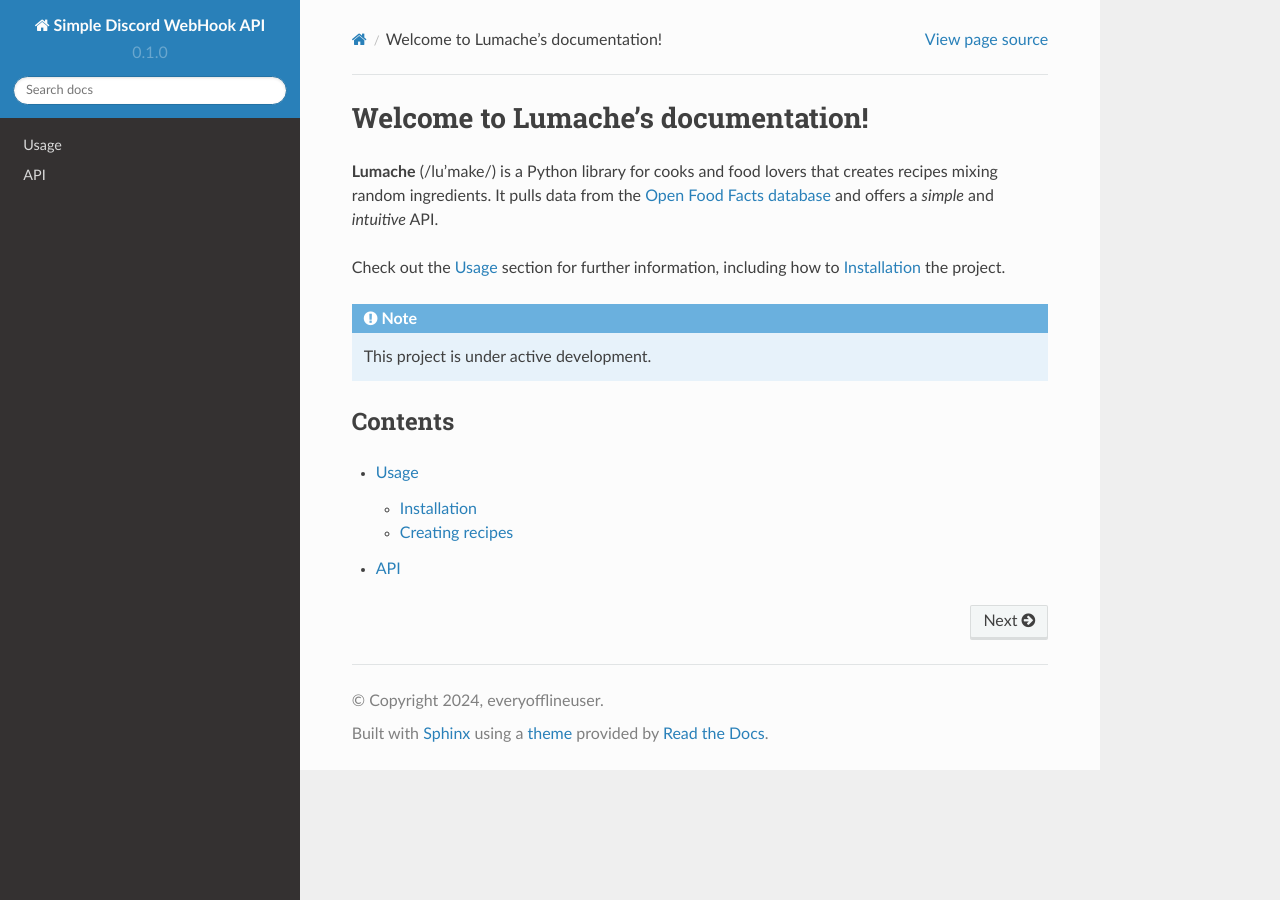
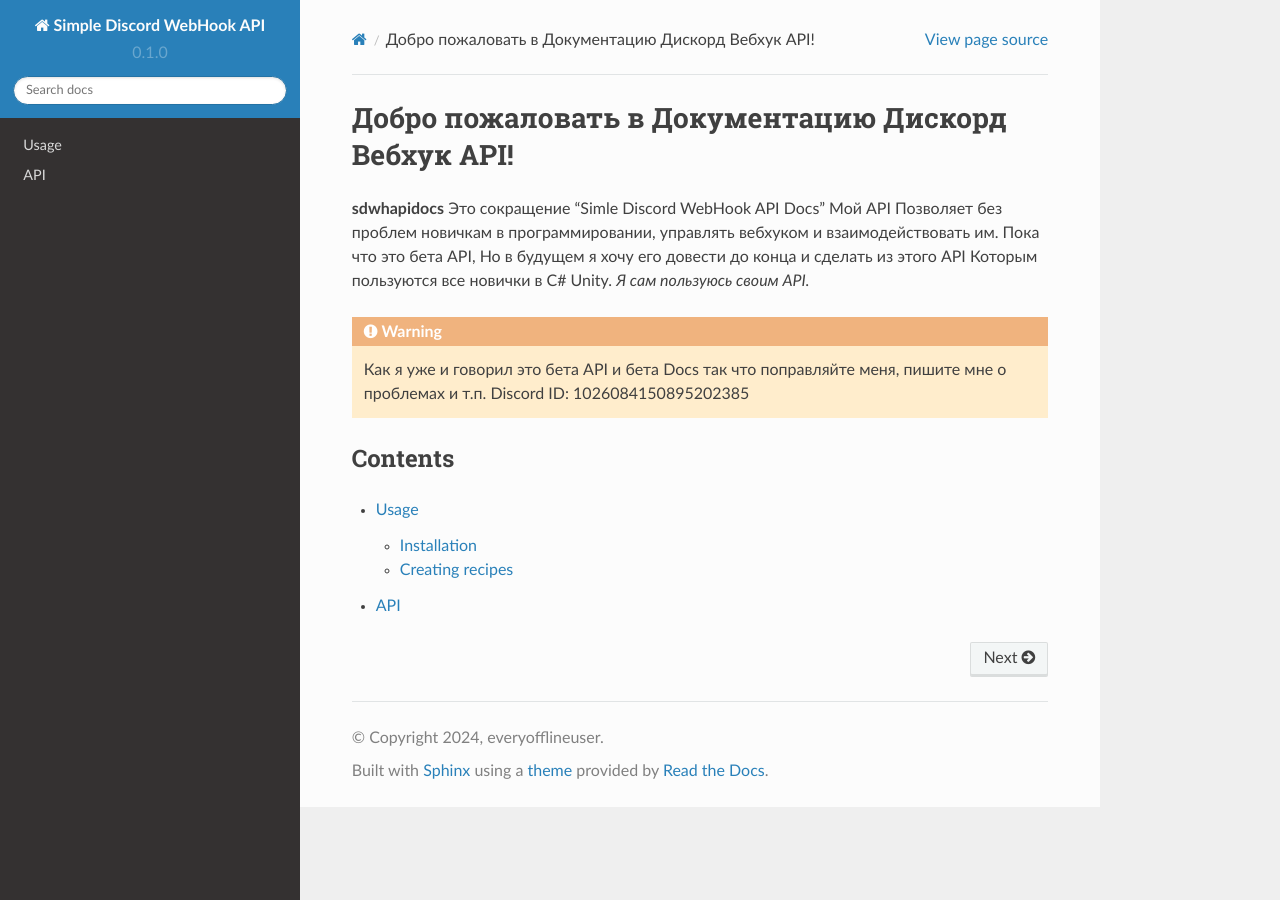
Before and after one commit to NeAleks18/simpledswebhookdocs, a Sphinx documentation site: the page built from docs/source/index.rst, in a window 1280 px wide. Built offline with Sphinx 7.4.7 and the Read the Docs theme 2.0.0, drawn with Linux system fonts in a browser that asks for light colours.

Commit message:
Update index.rst

```diff
--- a/docs/source/index.rst
+++ b/docs/source/index.rst
@@ -1,17 +1,14 @@
-Welcome to Lumache's documentation!
+Добро пожаловать в Документацию Дискорд Вебхук API!
 ===================================
 
-**Lumache** (/lu'make/) is a Python library for cooks and food lovers
-that creates recipes mixing random ingredients.
-It pulls data from the `Open Food Facts database <https://world.openfoodfacts.org/>`_
-and offers a *simple* and *intuitive* API.
+**sdwhapidocs** Это сокращение "Simle Discord WebHook API Docs"
+Мой API Позволяет без проблем новичкам в программировании, управлять вебхуком и взаимодействовать им.
+Пока что это бета API, Но в будущем я хочу его довести до конца и сделать из этого API Которым пользуются все новички в C# Unity.
+*Я сам пользуюсь своим API.*
 
-Check out the :doc:`usage` section for further information, including
-how to :ref:`installation` the project.
+.. warning::
 
-.. note::
-
-   This project is under active development.
+   Как я уже и говорил это бета API и бета Docs так что поправляйте меня, пишите мне о проблемах и т.п. Discord ID: 1026084150895202385
 
 Contents
 --------
```
